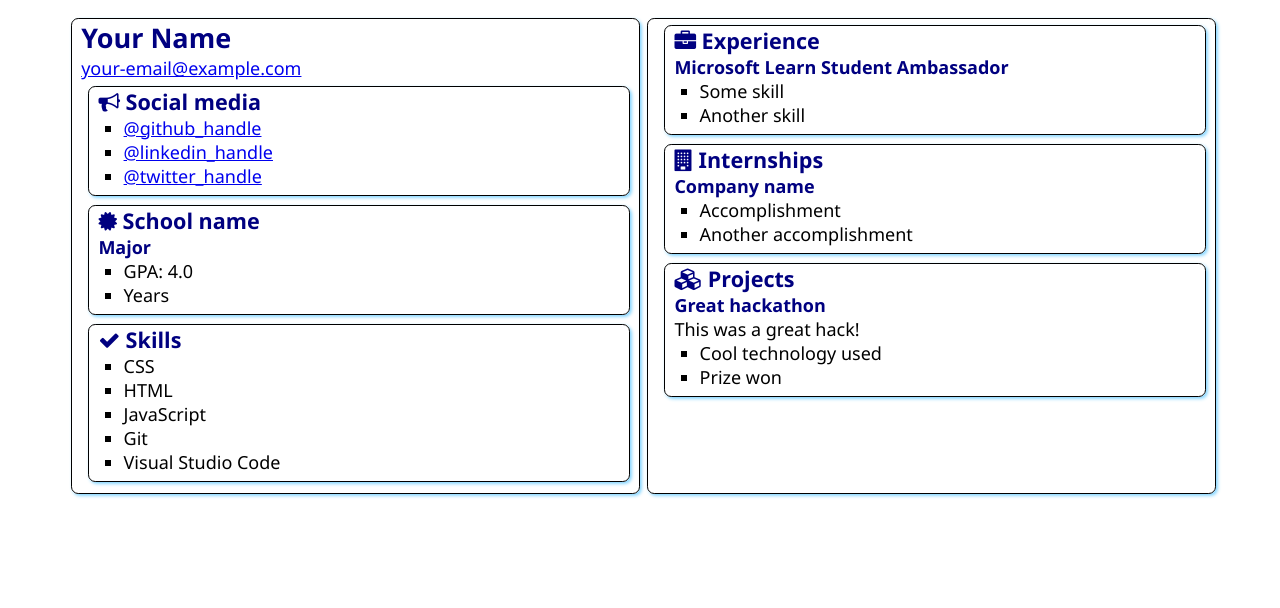
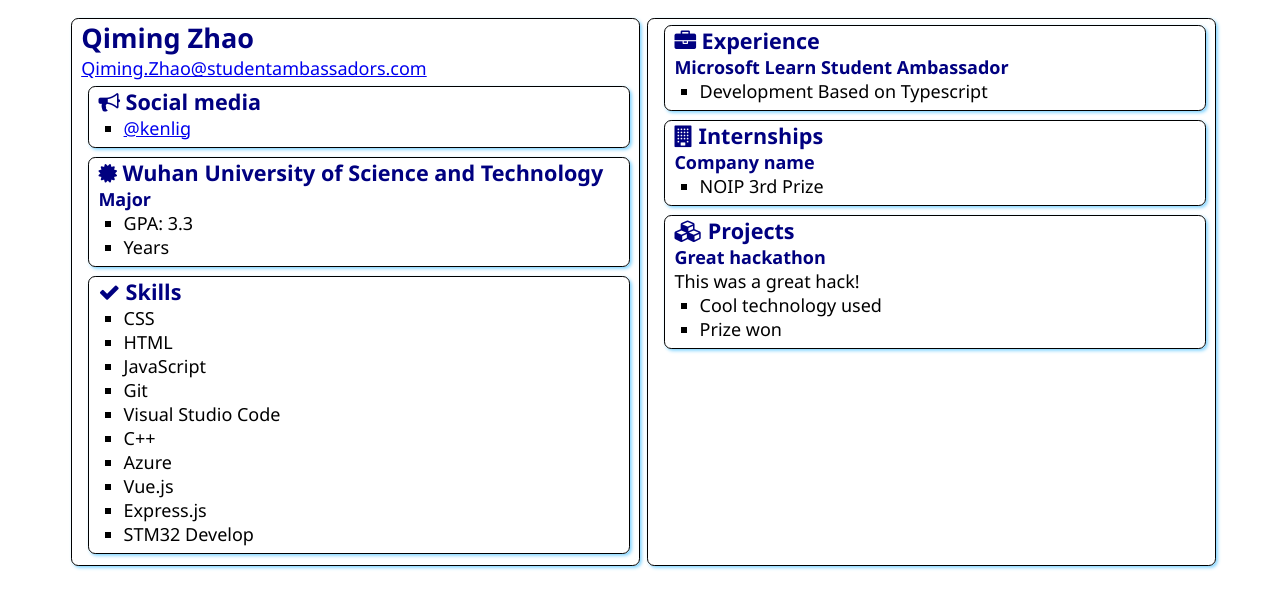
Before and after one commit to kenlig/SATechnicalOnboarding, a plain HTML site: page src/index.html in a window 1280 px wide. Drawn offline with Linux system fonts and the light colour scheme.

Commit message:
feat:add personal informations

```diff
--- a/src/index.html
+++ b/src/index.html
@@ -12,8 +12,8 @@
 <body>
     <main>
         <article class="box">
-            <h1>Your Name</h1>
-            <div><a href="mailto:your.email@example.com">your-email@example.com</a></div>
+            <h1>Qiming Zhao</h1>
+            <div><a href="mailto:your.email@example.com">Qiming.Zhao@studentambassadors.com</a></div>
 
             <section class="box">
                 <h2>
@@ -21,9 +21,7 @@
                     Social media
                 </h2>
                 <ul>
-                    <li><a href="https://github.com/<handle>">@github_handle</a></li>
-                    <li><a href="https://linkedin.com/in/<handle>">@linkedin_handle</a></li>
-                    <li><a href="https://twitter.com/<handle>">@twitter_handle</a></li>
+                    <li><a href="https://github.com/kenlig">@kenlig</a></li>
                 </ul>
             </section>
 
@@ -31,11 +29,11 @@
                 <div class="education">
                     <h2>
                         <i class="fa fa-certificate" aria-hidden="true"></i>
-                        School name
+                        Wuhan University of Science and Technology
                     </h2>
                     <h3>Major</h3>
                     <ul>
-                        <li>GPA: 4.0</li>
+                        <li>GPA: 3.3</li>
                         <li>Years</li>
                     </ul>
                 </div>
@@ -52,6 +50,11 @@
                     <li>JavaScript</li>
                     <li>Git</li>
                     <li>Visual Studio Code</li>
+                    <li>C++</li>
+                    <li>Azure</li>
+                    <li>Vue.js</li>
+                    <li>Express.js</li>
+                    <li>STM32 Develop</li>
                 </ul>
             </section>
         </article>
@@ -63,8 +66,7 @@
                 </h2>
                 <h3>Microsoft Learn Student Ambassador</h3>
                 <ul>
-                    <li>Some skill</li>
-                    <li>Another skill</li>
+                    <li>Development Based on Typescript</li>
                 </ul>
             </section>
             <section class="box">
@@ -75,8 +77,7 @@
 
                 <h3>Company name</h3>
                 <ul>
-                    <li>Accomplishment</li>
-                    <li>Another accomplishment</li>
+                    <li>NOIP 3rd Prize</li>
                 </ul>
             </section>
             <section class="box">
```
